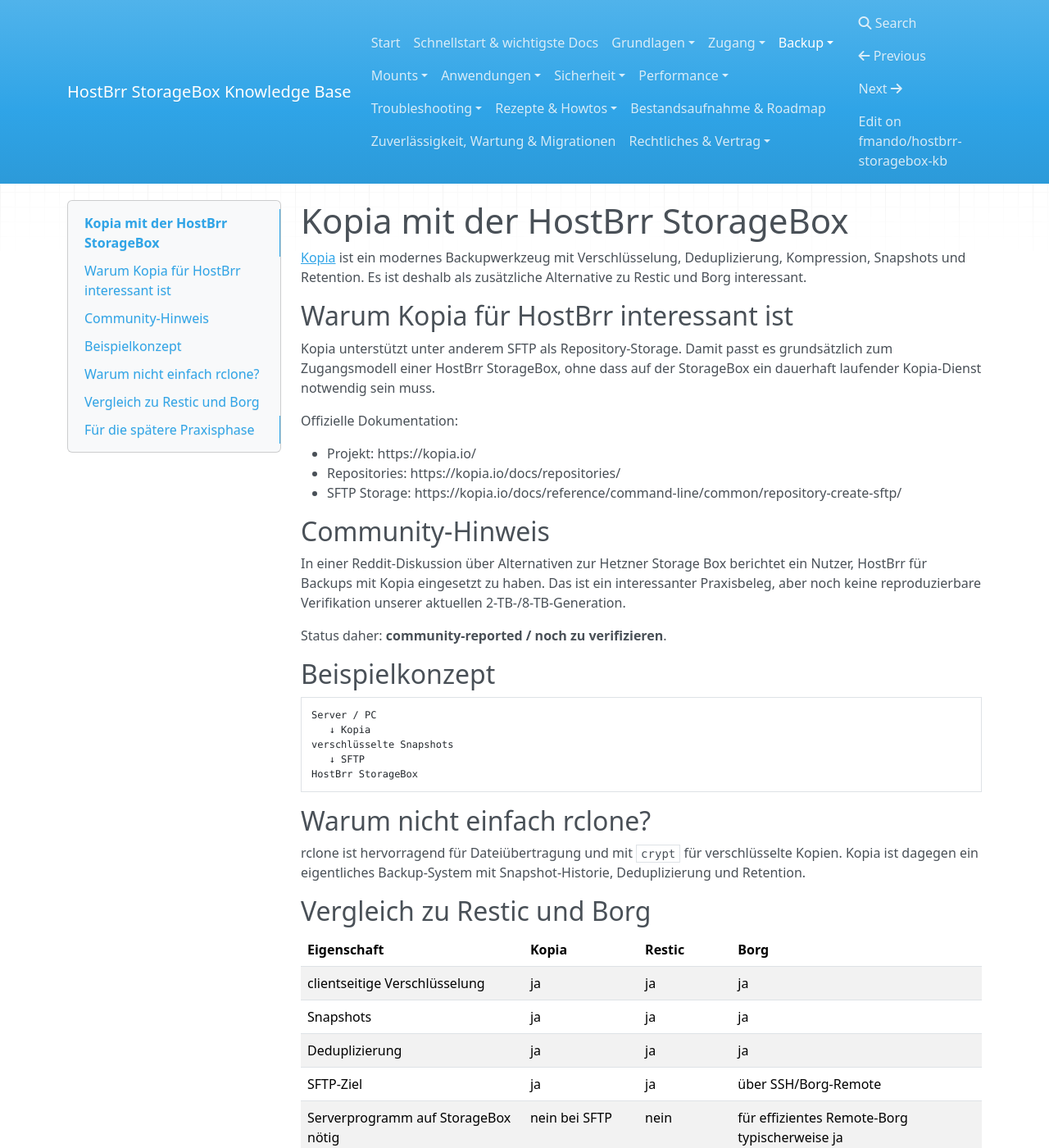
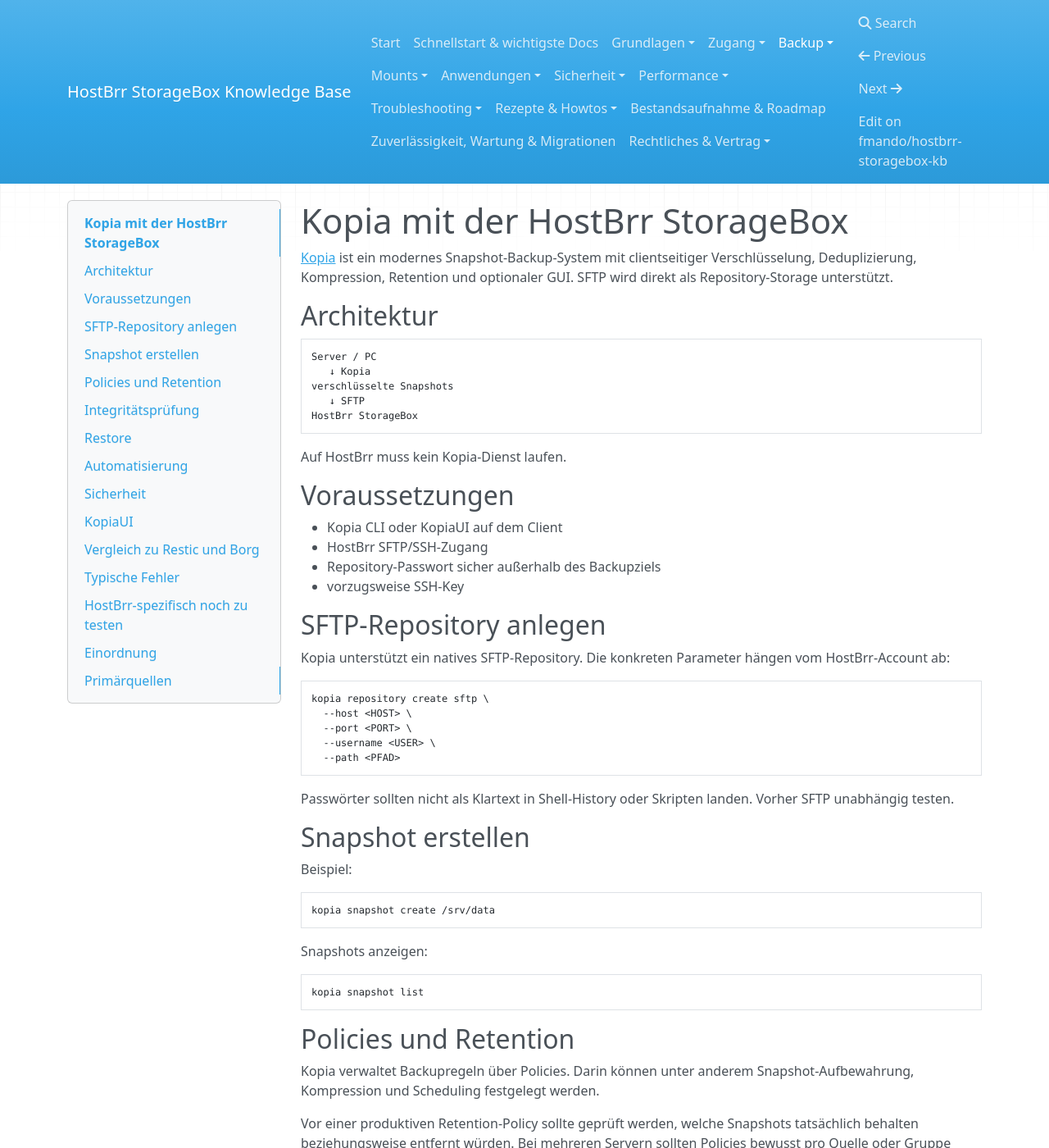
Before and after one commit to fmando/hostbrr-storagebox-kb, an MkDocs documentation site: the page built from docs/03-backup/kopia.md, in a window 1280 px wide and 1400 px high. Shown: the whole window at 82% size. Built offline with MkDocs 1.6.1, drawn with Linux system fonts in a browser that asks for light colours; nearby versions of some CDN libraries; some of the changed text lies outside the part shown.

Commit message:
Audit and expand Kopia backup guide

````diff
--- a/docs/03-backup/kopia.md
+++ b/docs/03-backup/kopia.md
@@ -1,30 +1,14 @@
 ---
 title: Kopia
 category: backup
-status: research
+status: community-reported
 last_reviewed: 2026-08-24
 ---
 # Kopia mit der HostBrr StorageBox
 
-[Kopia](https://kopia.io/) ist ein modernes Backupwerkzeug mit Verschlüsselung, Deduplizierung, Kompression, Snapshots und Retention. Es ist deshalb als zusätzliche Alternative zu Restic und Borg interessant.
+[Kopia](https://kopia.io/) ist ein modernes Snapshot-Backup-System mit clientseitiger Verschlüsselung, Deduplizierung, Kompression, Retention und optionaler GUI. SFTP wird direkt als Repository-Storage unterstützt.
 
-## Warum Kopia für HostBrr interessant ist
-
-Kopia unterstützt unter anderem SFTP als Repository-Storage. Damit passt es grundsätzlich zum Zugangsmodell einer HostBrr StorageBox, ohne dass auf der StorageBox ein dauerhaft laufender Kopia-Dienst notwendig sein muss.
-
-Offizielle Dokumentation:
-
-- Projekt: https://kopia.io/
-- Repositories: https://kopia.io/docs/repositories/
-- SFTP Storage: https://kopia.io/docs/reference/command-line/common/repository-create-sftp/
-
-## Community-Hinweis
-
-In einer Reddit-Diskussion über Alternativen zur Hetzner Storage Box berichtet ein Nutzer, HostBrr für Backups mit Kopia eingesetzt zu haben. Das ist ein interessanter Praxisbeleg, aber noch keine reproduzierbare Verifikation unserer aktuellen 2-TB-/8-TB-Generation.
-
-Status daher: **community-reported / noch zu verifizieren**.
-
-## Beispielkonzept
+## Architektur
 
 ```text
 Server / PC
@@ -34,9 +18,99 @@
 HostBrr StorageBox
 ```
 
-## Warum nicht einfach rclone?
+Auf HostBrr muss kein Kopia-Dienst laufen.
 
-rclone ist hervorragend für Dateiübertragung und mit `crypt` für verschlüsselte Kopien. Kopia ist dagegen ein eigentliches Backup-System mit Snapshot-Historie, Deduplizierung und Retention.
+## Voraussetzungen
+
+- Kopia CLI oder KopiaUI auf dem Client
+- HostBrr SFTP/SSH-Zugang
+- Repository-Passwort sicher außerhalb des Backupziels
+- vorzugsweise SSH-Key
+
+## SFTP-Repository anlegen
+
+Kopia unterstützt ein natives SFTP-Repository. Die konkreten Parameter hängen vom HostBrr-Account ab:
+
+```bash
+kopia repository create sftp \
+  --host <HOST> \
+  --port <PORT> \
+  --username <USER> \
+  --path <PFAD>
+```
+
+Passwörter sollten nicht als Klartext in Shell-History oder Skripten landen. Vorher SFTP unabhängig testen.
+
+## Snapshot erstellen
+
+Beispiel:
+
+```bash
+kopia snapshot create /srv/data
+```
+
+Snapshots anzeigen:
+
+```bash
+kopia snapshot list
+```
+
+## Policies und Retention
+
+Kopia verwaltet Backupregeln über Policies. Darin können unter anderem Snapshot-Aufbewahrung, Kompression und Scheduling festgelegt werden.
+
+Vor einer produktiven Retention-Policy sollte geprüft werden, welche Snapshots tatsächlich behalten beziehungsweise entfernt würden. Bei mehreren Servern sollten Policies bewusst pro Quelle oder Gruppe definiert werden.
+
+## Integritätsprüfung
+
+Kopia bietet eine eigene Snapshot-Verifikation:
+
+```bash
+kopia snapshot verify
+```
+
+Diese prüft Repository-/Snapshot-Strukturen und die Verfügbarkeit der benötigten Objekte. Für eine echte Datenprüfung können Dateien stichprobenartig oder vollständig heruntergeladen, entschlüsselt und dekomprimiert werden, beispielsweise:
+
+```bash
+kopia snapshot verify --verify-files-percent=10
+```
+
+Für einen vollständigen Test:
+
+```bash
+kopia snapshot verify --verify-files-percent=100
+```
+
+Bei Multi-TB-Repositories verursacht eine vollständige Prüfung entsprechend viel Download-Traffic und Laufzeit. Der Goldstandard bleibt ein echter Restore-Test.
+
+## Restore
+
+Snapshot auswählen und zunächst Inhalt/Quelle prüfen. Danach beispielsweise:
+
+```bash
+kopia snapshot restore <SNAPSHOT> /restore-test
+```
+
+Regelmäßig mindestens einen Testordner und für kritische Systeme gelegentlich einen vollständigen Restore durchführen.
+
+## Automatisierung
+
+Kopia kann Policies und Scheduling selbst verwalten; alternativ lässt sich die CLI über systemd/cron orchestrieren. Wichtig sind unabhängig davon:
+
+- Fehlerbenachrichtigung
+- Kontrolle des letzten erfolgreichen Snapshots
+- regelmäßige Verifikation
+- dokumentierter Restore-Test
+
+## Sicherheit
+
+Kopia-Repositories sind verschlüsselt. Das Repository-Passwort ist deshalb ein zentraler Recovery-Schlüssel und muss unabhängig vom gesicherten System verwahrt werden.
+
+Ein SFTP-Ziel ist jedoch nicht automatisch gegen Löschung durch einen kompromittierten Client geschützt. Das Backup sollte Teil einer 3-2-1-Strategie sein.
+
+## KopiaUI
+
+Kopia besitzt mit KopiaUI eine offizielle grafische Oberfläche. Das macht Kopia insbesondere für Desktop-/Windows-Anwendungsfälle interessant, bei denen Restic häufig über CLI oder Drittanbieter-GUIs bedient wird.
 
 ## Vergleich zu Restic und Borg
 
@@ -45,20 +119,48 @@
 | clientseitige Verschlüsselung | ja | ja | ja |
 | Snapshots | ja | ja | ja |
 | Deduplizierung | ja | ja | ja |
-| SFTP-Ziel | ja | ja | über SSH/Borg-Remote |
-| Serverprogramm auf StorageBox nötig | nein bei SFTP | nein | für effizientes Remote-Borg typischerweise ja |
-| GUI | KopiaUI verfügbar | Drittanbieter | Drittanbieter |
+| SFTP-Ziel | nativ | nativ | SSH/Borg-Remote |
+| Serverprogramm auf StorageBox | nein | nein | typischerweise Borg erforderlich |
+| offizielle GUI | KopiaUI | nein | nein |
+| Policies/Scheduling integriert | stark | eher extern | eher extern |
 
-## Für die spätere Praxisphase
+## Typische Fehler
 
-Auf beiden verfügbaren HostBrr-Boxen prüfen:
+### SFTP-Verbindung schlägt fehl
 
-1. Repository über SFTP anlegen.
+Zuerst Host, Port, Benutzer, Key und Zielpfad mit einem normalen SFTP-Client testen.
+
+### Snapshot existiert, wurde aber nie geprüft
+
+`snapshot list` beweist nur, dass Metadaten vorhanden sind. Regelmäßig `snapshot verify` und Restore-Tests einplanen.
+
+### Repository-Passwort nur auf dem gesicherten Server
+
+Bei Totalverlust wäre das Repository wertlos. Recovery-Secrets separat sichern.
+
+## HostBrr-spezifisch noch zu testen
+
+Auf 2-TB- und 8-TB-Box:
+
+1. SFTP-Repository anlegen.
 2. 10–50 GB Testdaten sichern.
-3. zweites inkrementelles Backup.
-4. Snapshot-Liste prüfen.
-5. einzelne Datei wiederherstellen.
-6. vollständigen Testordner wiederherstellen.
-7. Performance und Storageverbrauch mit Restic vergleichen.
+3. inkrementellen Snapshot erstellen.
+4. Retention testen.
+5. `snapshot verify` ausführen.
+6. Stichprobenprüfung mit Datei-Download.
+7. Einzeldatei und kompletten Ordner wiederherstellen.
+8. Performance/Storageverbrauch mit Restic vergleichen.
+9. viele kleine Dateien testen.
 
-Erst danach sollte Kopia in der Kompatibilitätsmatrix den Status `verified` erhalten.
+## Einordnung
+
+Kopia ist besonders interessant, wenn ein echtes Snapshot-System mit **offizieller GUI und integrierten Policies** gewünscht wird. Restic bleibt konzeptionell einfacher und sehr verbreitet; Borg ist interessant, wenn ein kompatibles Borg auf dem Ziel vorhanden ist.
+
+## Primärquellen
+
+- https://kopia.io/
+- https://kopia.io/docs/getting-started/
+- https://kopia.io/docs/repositories/
+- https://kopia.io/docs/reference/command-line/common/repository-create-sftp/
+- https://kopia.io/docs/reference/command-line/common/snapshot-verify/
+- https://kopia.io/docs/advanced/consistency/
````
